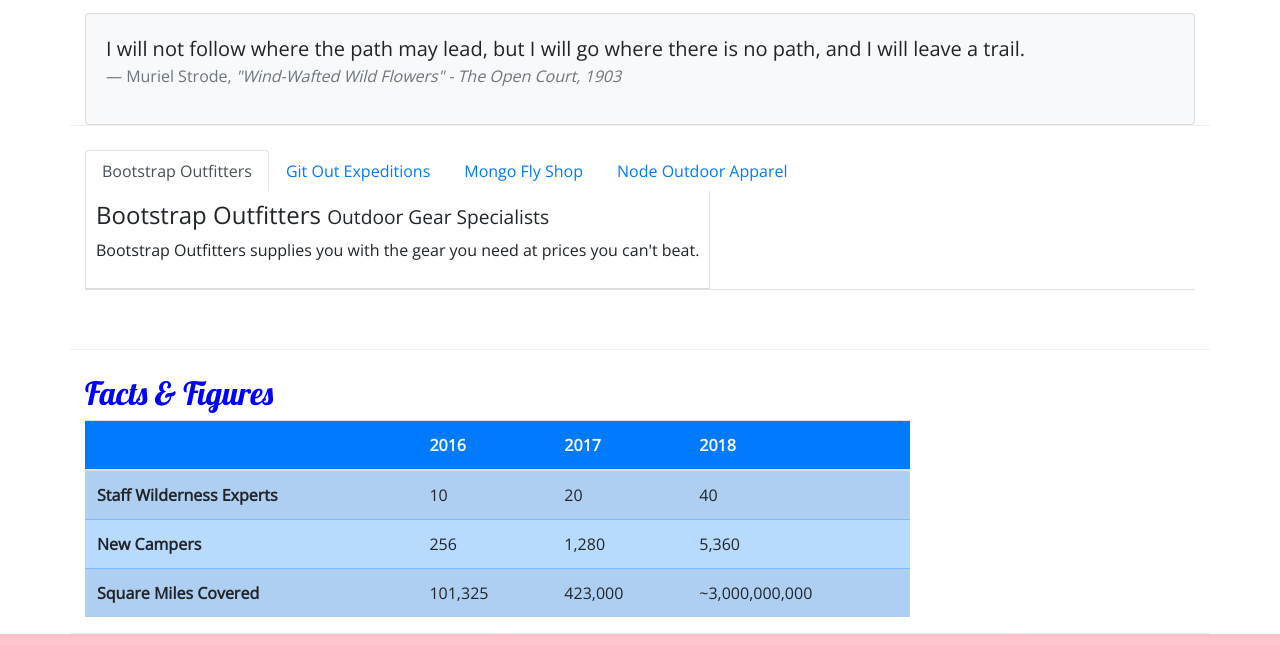
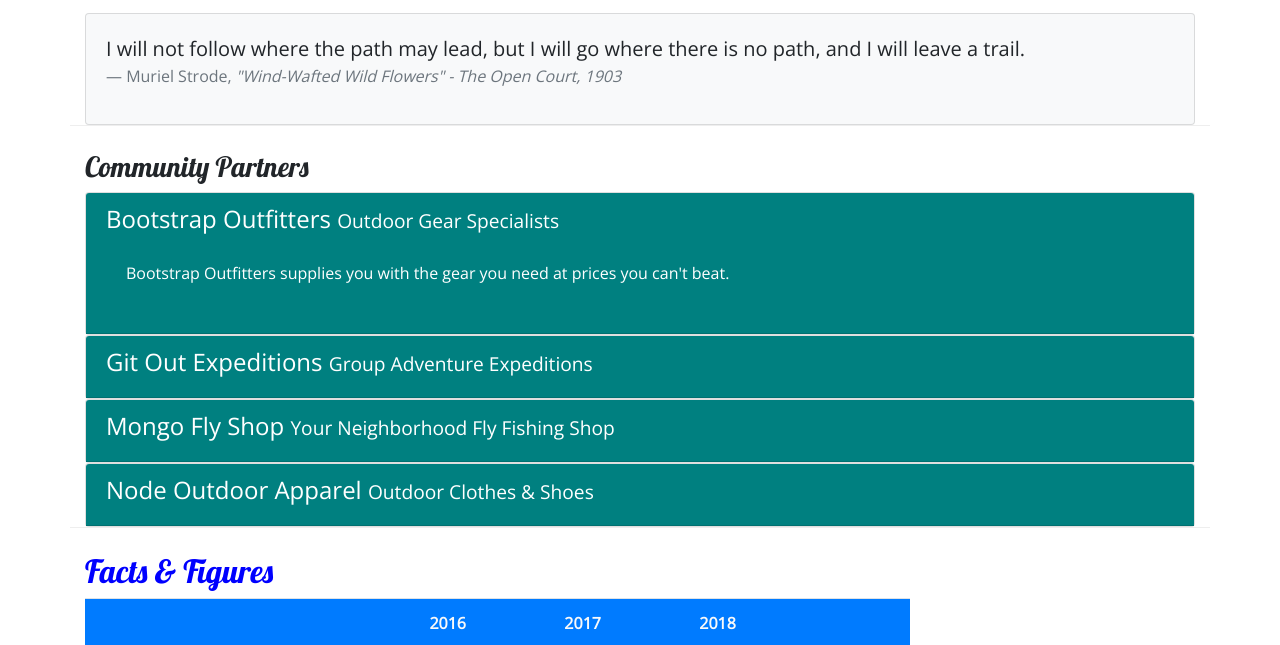
Before and after one commit to NabilPervez/nucampsite, a website: page aboutus.html in a window 1280 px wide. Shown: the part 570-1215 px from the top of the page. Drawn offline with nearby package versions, Linux system fonts and the light colour scheme.

Commit message:
accordian

```diff
--- a/aboutus.html
+++ b/aboutus.html
@@ -102,6 +102,69 @@
 
             <div class="row row-content mt-4">
                     <div class="col">
+                        <h3>Community Partners</h3>
+                        <div id="accordion">
+                            <div class="card">
+                                <div role="tab" class="card-header">
+                                    <h4>
+                                        <a data-toggle="collapse" data-target="#bootstrap">
+                                            Bootstrap Outfitters <small>Outdoor Gear Specialists</small>
+                                        </a>
+                                    </h4>
+                                    <div class="collapse show" id="bootstrap" data-parent="#accordion">
+                                        <div class="card-body">
+                                            <p class="d-none d-sm-block">Bootstrap Outfitters supplies you with the gear you need at prices you can't beat.</p>
+                                        </div>
+                                    </div>
+                                </div>
+                            </div>
+                            <div class="card">
+                                <div role="tab" class="card-header">
+                                    <h4>
+                                        <a class="collapsed" data-toggle="collapse" data-target="#git">
+                                            Git Out Expeditions <small>Group Adventure Expeditions</small>
+                                        </a>
+                                    </h4>
+                                    <div class="collapse" id="git" data-parent="#accordion">
+                                        <div class="card-body">
+                                            <p class="d-none d-sm-block">Join Git Out Expeditions to explore new horizons with a group of other adventurers!</p>
+                                       </div>
+                                    </div>
+                                </div>
+                            </div>
+                            <div class="card">
+                                <div role="tab" class="card-header">
+                                    <h4>
+                                        <a class="collapsed" data-toggle="collapse" data-target="#mongo">
+                                            Mongo Fly Shop <small>Your Neighborhood Fly Fishing Shop</small>
+                                        </a>
+                                    </h4>
+                                    <div class="collapse" id="mongo" data-parent="#accordion">
+                                        <div class="card-body">
+                                            <p class="d-none d-sm-block">Need a new fishing pole, a tacklebox, or flies of all kinds? Stop by Mongo Fly Shop.</p>
+                                        </div>
+                                    </div>
+                                </div>
+                            </div>
+                            <div class="card">
+                                <div role="tab" class="card-header">
+                                    <h4>
+                                        <a class="collapsed" data-toggle="collapse" data-target="#node">
+                                            Node Outdoor Apparel <small>Outdoor Clothes & Shoes</small>
+                                        </a>
+                                    </h4>
+                                    <div class="collapse" id="node" data-parent="#accordion">
+                                        <div class="card-body">
+                                            <p class="d-none d-sm-block">From polar fleeces to swimsuits, hiking boots to waders, a visit to Node will be sure to get you covered.</p>
+                                        </div>
+                                    </div>
+                                </div>
+                            </div>
+
+                        </div> <!--Accordian-->
+
+
+                        <!--
                         <ul class="nav nav-tabs">
                             <li class="nav-item">
                                 <a class="nav-link active" href="#bootstrap" role="tab" data-toggle="tab">Bootstrap Outfitters</a>
@@ -134,8 +197,8 @@
                                     <p class="d-none d-sm-block">From polar fleeces to swimsuits, hiking boots to waders, a visit to Node will be sure to get you covered.</p>
                                 </div>
                             </div>
-
                         </ul>
+                        -->
                     </div>
             </div>
             <div class="row row-content mt-4">
--- a/css/styles.css
+++ b/css/styles.css
@@ -43,9 +43,3 @@
 #nucamp-title{
     color:white;
 }
-
-.tab-content {
-    border: 1px solid #DDD;
-    border-top: none;
-    padding: 10px;
-}
```
